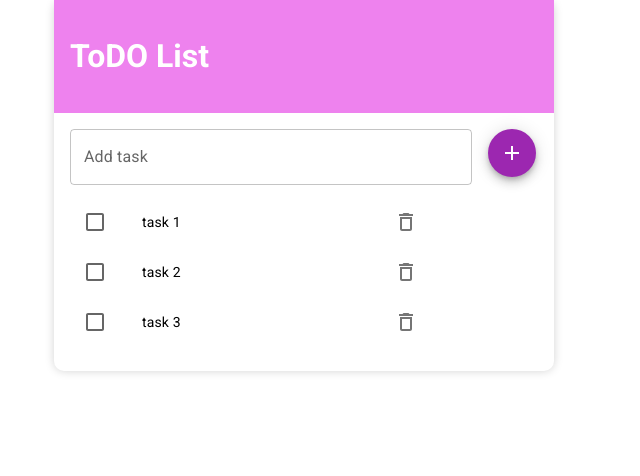
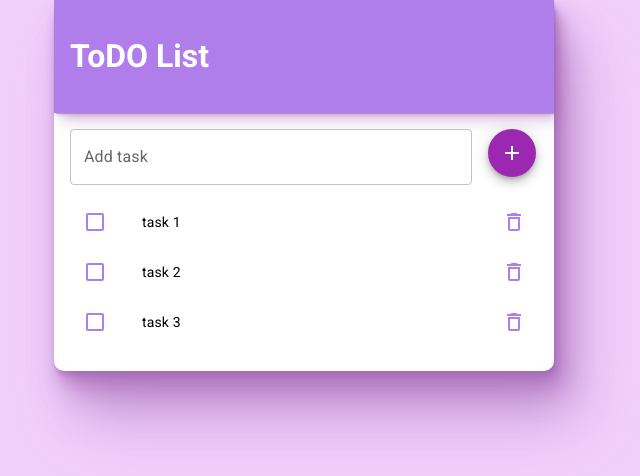
Before and after one commit to silmu/redux-to-do-app, a React (Create React App) app: page / in a window 1280 px wide. Shown: the top 476 px of the page, without its empty margins (336-976 px from the left). Built offline with nearby package versions, Linux system fonts and the light colour scheme.

Commit message:
Add delete task and mark as done

```diff
--- a/src/App.js
+++ b/src/App.js
@@ -1,12 +1,11 @@
-import { useSelector, useDispatch } from 'react-redux';
 import CheckboxList from './CheckboxList';
 import InputTask from './InputTask';
 
+import { useSelector } from 'react-redux';
 import { selectList } from './features/todoList/ToDoListSlice';
 
 const App = () => {
   const list = useSelector(selectList);
-  const dispatch = useDispatch();
 
   return (
     <div className='App'>
--- a/src/CheckboxList.js
+++ b/src/CheckboxList.js
@@ -6,38 +6,55 @@ import ListItemText from '@mui/material/ListItemText';
 import Checkbox from '@mui/material/Checkbox';
 import IconButton from '@mui/material/IconButton';
 import DeleteOutlineIcon from '@mui/icons-material/DeleteOutline';
+import { useDispatch } from 'react-redux';
+import { deleteTask, markAsDone } from './features/todoList/ToDoListSlice';
 
 const CheckboxList = ({ list }) => {
+  const dispatch = useDispatch();
+
+  const handleToggleCheck = taskName => {
+    dispatch(markAsDone(taskName));
+  };
+
+  const handleDeleteTask = task => {
+    dispatch(deleteTask(task.name));
+  };
   return (
-    <List sx={{ width: '100%', maxWidth: 360, bgcolor: 'background.paper' }}>
+    <List sx={{ width: '100%', bgcolor: 'background.paper' }}>
       {list.map(task => {
-        const labelId = `checkbox-list-label-${task}`;
+        const labelId = `checkbox-list-label-${task.name}`;
 
         return (
           <ListItem
-            key={task}
+            key={task.name}
             secondaryAction={
-              <IconButton edge='end' aria-label='comments'>
-                <DeleteOutlineIcon />
+              <IconButton
+                edge='end'
+                aria-label='comments'
+                onClick={() => handleDeleteTask(task)}
+              >
+                <DeleteOutlineIcon sx={{ color: '#af7eeb' }} />
               </IconButton>
             }
             disablePadding
           >
             <ListItemButton
               role={undefined}
-              onClick={/*handleToggle(task)*/ () => console.log('Clicked')}
+              onClick={() => handleToggleCheck(task.name)}
               dense
             >
               <ListItemIcon>
                 <Checkbox
                   edge='start'
-                  checked={/*checked.indexOf(task) !== -1*/ false}
+                  checked={task.checked}
                   tabIndex={-1}
                   disableRipple
                   inputProps={{ 'aria-labelledby': labelId }}
+                  sx={{ color: '#af7eeb' }}
+                  color='secondary'
                 />
               </ListItemIcon>
-              <ListItemText id={labelId} primary={task} />
+              <ListItemText id={labelId} primary={task.name} />
             </ListItemButton>
           </ListItem>
         );
--- a/src/InputTask.js
+++ b/src/InputTask.js
@@ -12,7 +12,6 @@ const InputTask = () => {
   const dispatch = useDispatch();
 
   const handleAddTask = () => {
-    console.log('Task added');
     console.log(inputText);
     dispatch(addTask(inputText));
   };
--- a/src/features/todoList/ToDoListSlice.js
+++ b/src/features/todoList/ToDoListSlice.js
@@ -3,12 +3,26 @@ import { createSlice } from '@reduxjs/toolkit';
 export const todoListSlice = createSlice({
   name: 'todo list',
   initialState: {
-    value: ['task 1', 'task 2', 'task 3'],
+    value: [
+      { name: 'task 1', checked: false },
+      { name: 'task 2', checked: false },
+      { name: 'task 3', checked: false },
+    ],
     inputText: '',
   },
   reducers: {
     addTask: (state, action) => {
-      state.value.push(action.payload);
+      state.value.push({ name: action.payload, checked: false });
+    },
+    markAsDone: (state, action) => {
+      state.value.forEach(task => {
+        if (task.name === action.payload) {
+          task.checked = !task.checked;
+        }
+      });
+    },
+    deleteTask: (state, action) => {
+      state.value = state.value.filter(task => task.name !== action.payload);
     },
     setInputText: (state, action) => {
       state.inputText = action.payload;
@@ -16,7 +30,8 @@ export const todoListSlice = createSlice({
   },
 });
 
-export const { addTask, setInputText } = todoListSlice.actions;
+export const { addTask, deleteTask, setInputText, markAsDone } =
+  todoListSlice.actions;
 
 export const selectList = state => state['todo list'].value;
 export const selectInputText = state => state['todo list'].inputText;
--- a/src/index.css
+++ b/src/index.css
@@ -1,26 +1,52 @@
+/*  ------CREDITS------ */
+/* styles: https://codepen.io/annd30/pen/wvpyVxw */
+
 @import url('https://fonts.googleapis.com/css2?family=Roboto:wght@100;300;400;500;700;900&display=swap');
 :root {
   margin: 0;
   padding: 0;
   box-sizing: border-box;
+
+  --shadow-color: 286deg 36% 56%;
+  --shadow-elevation-low: 0.3px 0.5px 0.7px hsl(var(--shadow-color) / 0.34),
+    0.4px 0.8px 1px -1.2px hsl(var(--shadow-color) / 0.34),
+    1px 2px 2.5px -2.5px hsl(var(--shadow-color) / 0.34);
+  --shadow-elevation-medium: 0.3px 0.5px 0.7px hsl(var(--shadow-color) / 0.36),
+    0.8px 1.6px 2px -0.8px hsl(var(--shadow-color) / 0.36),
+    2.1px 4.1px 5.2px -1.7px hsl(var(--shadow-color) / 0.36),
+    5px 10px 12.6px -2.5px hsl(var(--shadow-color) / 0.36);
+  --shadow-elevation-high: 0.3px 0.5px 0.7px hsl(var(--shadow-color) / 0.34),
+    1.5px 2.9px 3.7px -0.4px hsl(var(--shadow-color) / 0.34),
+    2.7px 5.4px 6.8px -0.7px hsl(var(--shadow-color) / 0.34),
+    4.5px 8.9px 11.2px -1.1px hsl(var(--shadow-color) / 0.34),
+    7.1px 14.3px 18px -1.4px hsl(var(--shadow-color) / 0.34),
+    11.2px 22.3px 28.1px -1.8px hsl(var(--shadow-color) / 0.34),
+    17px 33.9px 42.7px -2.1px hsl(var(--shadow-color) / 0.34),
+    25px 50px 62.9px -2.5px hsl(var(--shadow-color) / 0.34);
+  --bg: #f1cffc;
+  --box: #fff;
+  --details: #af7eeb;
 }
 body {
   margin: 0;
   font-family: 'Roboto', sans-serif;
   -webkit-font-smoothing: antialiased;
   -moz-osx-font-smoothing: grayscale;
+  background: var(--bg);
 }
 
 .todo {
   margin: 0 auto;
-  box-shadow: 0 0 10px lightgrey;
   width: 500px;
   border-radius: 10px;
+  background: var(--box);
+  box-shadow: var(--shadow-elevation-high);
 }
 
 header {
-  background-color: violet;
-  color: white;
+  background-color: var(--details);
+  color: var(--box);
+  box-shadow: var(--shadow-elevation-medium);
   padding: 1rem;
 }
 .content-todo {
```
